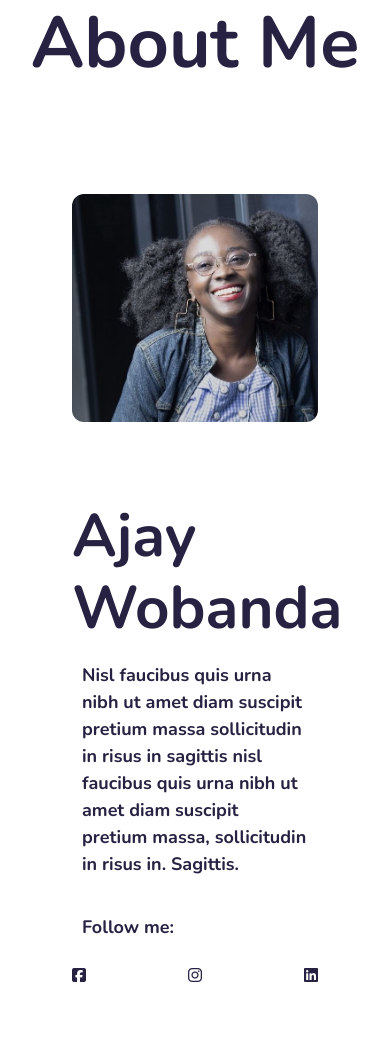
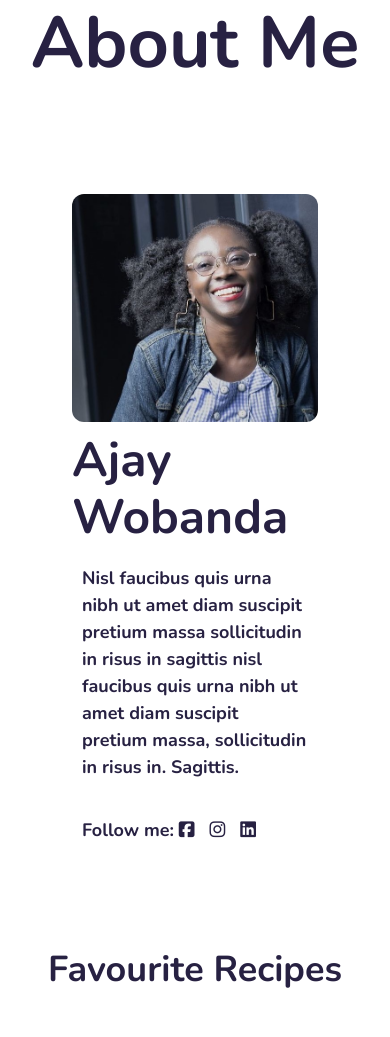
Before and after one commit to AndanjeW/Ajays-portfolio, a plain HTML site: page about.html in a window 390 px wide. Shown: the top 1037 px of the page. Drawn offline with nearby package versions, Linux system fonts and the light colour scheme.

Commit message:
updated media query segment

```diff
--- a/about.html
+++ b/about.html
@@ -21,20 +21,19 @@
                 <div class="col-md-6">
                    <img src="images/andanje.jpg" alt="andanje Wobanda" class="img-fluid potrait">
                 </div>
-              <div class="col-md-6 mt-5">
+              <div class="col-md-6 about-me-content">
                   <h2>Ajay Wobanda</h2>
                   <p> Nisl faucibus quis urna nibh ut amet diam suscipit pretium massa
                      sollicitudin in risus in sagittis nisl faucibus quis urna nibh
                      ut amet  diam suscipit pretium massa,
                      sollicitudin in risus in. Sagittis.
                   </p>
+                     <p> Follow me:
+                      <i class="fa-brands fa-facebook-square icon"></i>
+                      <i class="fa-brands fa-instagram icon"></i>
+                      <i class="fa-brands fa-linkedin icon"></i>
+                    </p>
 
-                     <p> Follow me: </p>
-                     <div class="flex-container">
-                      <i class="fa-brands fa-facebook-square"></i>
-                      <i class="fa-brands fa-instagram"></i>
-                      <i class="fa-brands fa-linkedin"></i>
-                  </div>
                </div>
            </div>
       </div>
--- a/style/style.css
+++ b/style/style.css
@@ -16,10 +16,7 @@ h1{
     font-weight: bold;
     font-size: 72px;
 }
-h2{
-    font-size: 62px;
-    padding-top: 30px;
-}
+
 h3{
     font-size: 36px;
     font-weight: bold;
@@ -35,9 +32,7 @@ p{
     padding: 10px;
 
 }
-p::first-letter{
-    text-transform: capitalize;
-}
+
 .hero p{
     font-size: 24px;
     font-weight: lighter;
@@ -79,6 +74,9 @@ p::first-letter{
 .about-section-recipes p{
     font-size: 16px;
 }
+.icon{
+    padding-right: 10px;
+}
 
 .flex-container {
     display: flex;
@@ -86,6 +84,13 @@ p::first-letter{
     align-content: center;
 
   }
-  @media screen (max-width:600px) {
+  @media screen and (max-width:900px) {
 
+    .about-me-content{
+        margin-top: 0;
+    }
+    .about-section h2 {
+        font-size: 48px;
+        padding-top: 10px;
+    }
   }
```
Also changed, not shown: index.html (+8 -8 lines).
